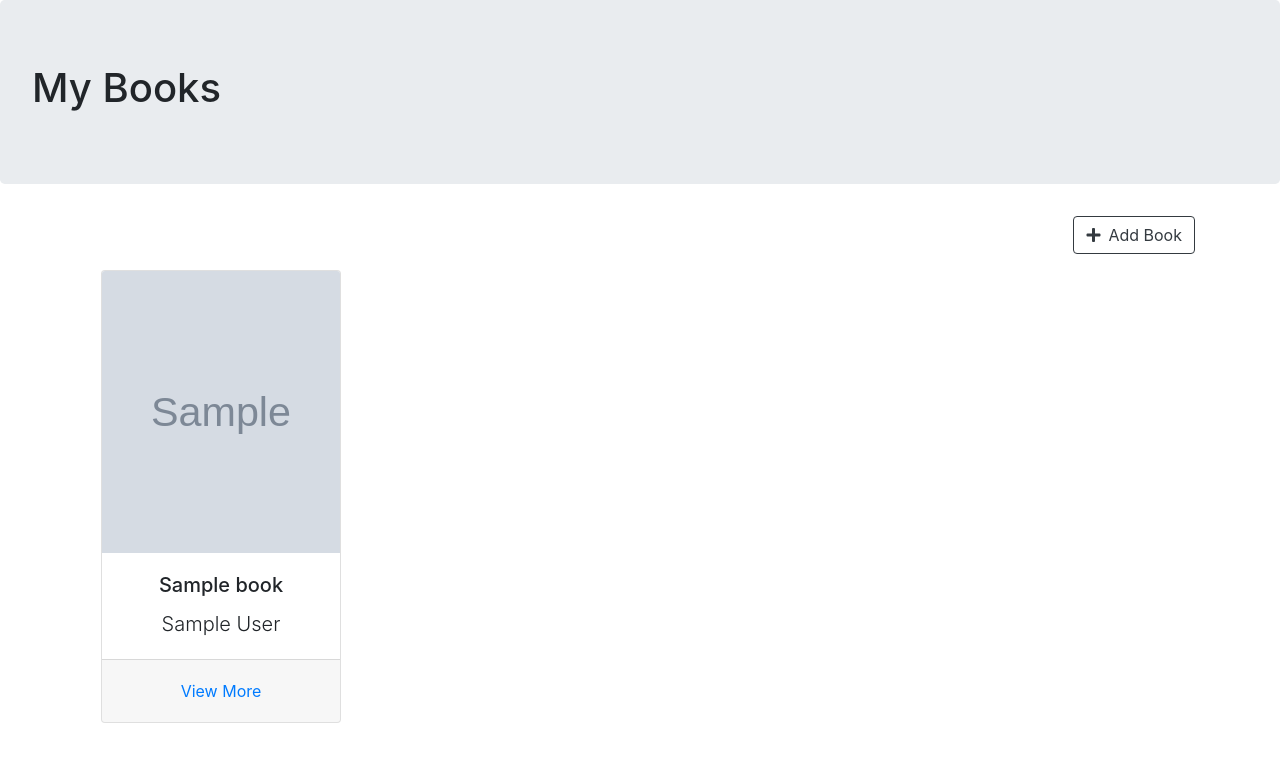
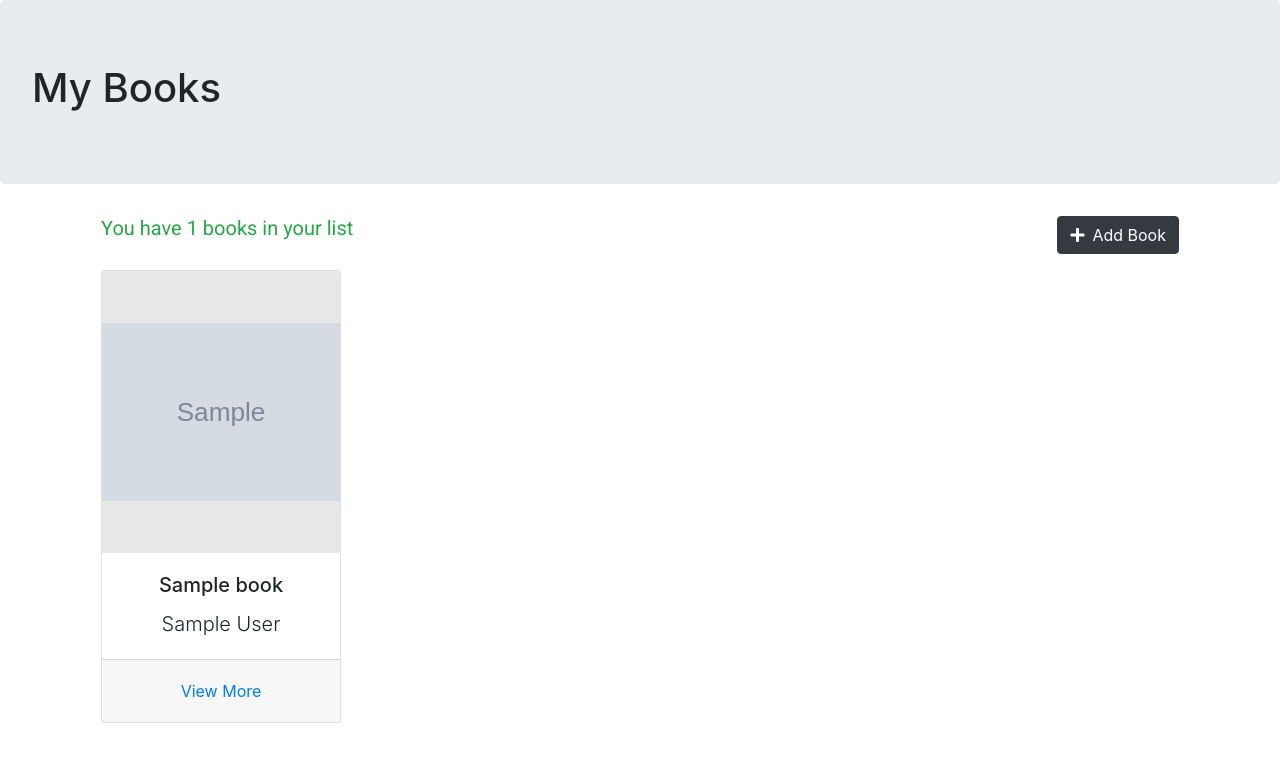
Before and after one commit to jazminesace/library_app, a Django app: page / in a window 1280 px wide. Shown: the part 56-819 px from the top of the page. Before the commit the page ends 779 px from the top, so only its background shows below. Run offline with Django 3.2, Linux system fonts and the light colour scheme; a user stored in the database is signed in; tables that the repository leaves empty hold one stand-in row (values such as "Sample post"); grey boxes marked "Sample" are stand-in pictures; some libraries are stand-ins or nearby versions.

Commit message:
Minor UI fixes

```diff
--- a/accounts/templates/signup.html
+++ b/accounts/templates/signup.html
@@ -31,6 +31,9 @@
                 <button type="submit" class="btn btn-primary btn-block">Sign Up</button>
             </fieldset>
         </form>
+        <div class="text-center my-3">
+            <a class="text-muted" href="{% url "login" %}">Already have an account?</a>
+        </div>
     </div>
 </div>
 {% endblock %}
--- a/books/templates/book_details.html
+++ b/books/templates/book_details.html
@@ -2,7 +2,7 @@
 {% load staticfiles %}
 {% block content %}
 <div class="container d-flex flex-row flex-wrap pt-3 mb-4">
-    <div class="w-100 mb-3 px-3">
+    <div class="w-100 mb-3 px-2">
         <a class="btn btn-outline-dark" href="{% url 'home' %}"><i class="fas fa-arrow-circle-left mr-2"></i>Back</a>
     </div>
     <div class="d-flex flex-row w-100 shadow py-3" style="background-color: #f5f5f5;">
--- a/books/templates/book_form.html
+++ b/books/templates/book_form.html
@@ -5,8 +5,8 @@
 <div class="jumbotron">
     <h1>{% if is_edit %}Edit{% else %}Add{% endif %} Book</h1>
 </div>
-<div class="container w-100 m-5 d-flex justify-content-center">
-    <div class="row">
+<div class="container w-100 my-5 d-flex justify-content-center">
+    <div class="w-75">
     <form method="POST" enctype="multipart/form-data">
         {% csrf_token %}
         {{ form|crispy }}
--- a/books/templates/index.html
+++ b/books/templates/index.html
@@ -4,7 +4,14 @@
 <div class="jumbotron">
     <h1>My Books</h1>
 </div>
-<div class="container d-flex flex-row flex-wrap justify-content-start">
+<div class="container mb-4 d-flex flex-row flex-wrap justify-content-start">
+    {% comment %} {% if error %}
+        <div class="alert alert-dismissible alert-danger w-100">
+            <button type="button" class="close" data-dismiss="alert">&times;</button>
+            <h4 class="alert-heading">Oops!</h4>
+            {{ error }}
+        </div>
+    {% endif %} {% endcomment %}
     {% if books|length == 0 %}
         <div class="alert alert-dark w-100">
             <h4 class="alert-heading">No books to show.</h4>
@@ -13,12 +20,14 @@
         {% comment %} <h3>No books to show. <a href="{% url 'add_book' %}">Want to add one?</a></h3> {% endcomment %}
     {% else %}
 
-        <div class="w-100 d-flex justify-content-end">
-            <a class="btn btn-outline-dark" href="{% url 'add_book' %}"><i class="fas fa-plus mr-2"></i>Add Book</a>
+        <div class="w-100 px-3 d-flex flex-row">
+            <h5 class="text-success" style="font-family: 'Roboto'">You have {{books|length}} books in your list</h5 class="lead">
+            <div style="flex-grow: 1"></div>
+            <a class="btn btn-dark" href="{% url 'add_book' %}"><i class="fas fa-plus mr-2"></i>Add Book</a>
         </div>
         {% for book in books %}
         <div class="card text-center m-3" style="width: 15rem;">
-            <img class="card-img-top" src="{{ book.cover.url }}" style="width: 100%; height: 22vw; object-fit: fill;" alt="Card image cap">
+            <img class="card-img-top" src="{{ book.cover.url }}" style="width: 100%; height: 22vw; object-fit: contain; background-color: #e8e8e8" alt="Card image cap">
             <div class="card-body">
                 <h5 class="card-title">{{ book.title }}</h5>
                 <p class="card-text lead">{{ book.author }}</p></small>
--- a/books/views.py
+++ b/books/views.py
@@ -30,7 +30,11 @@ def edit_book(request, pk):
     if not request.user.is_authenticated:
         return redirect("login")
 
-    instance = Book.objects.get(id=pk)
+    try:
+        instance = Book.objects.get(id=pk)
+    except Book.DoesNotExist:
+        return redirect("home")
+
     if instance.posted_by != request.user:
         return redirect("home")
 
```
Also changed, not shown: accounts/views.py (+6 -1 lines).
